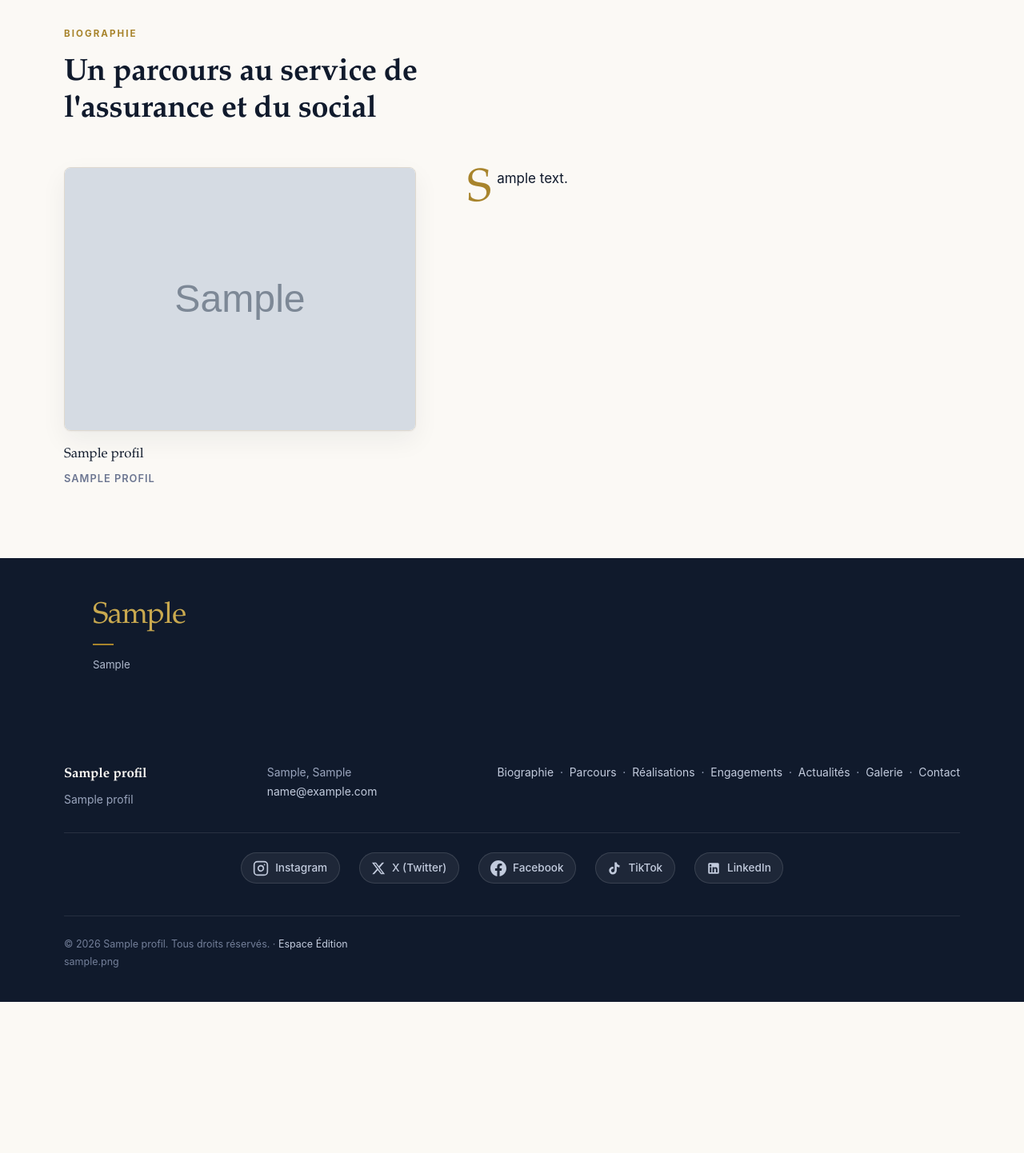
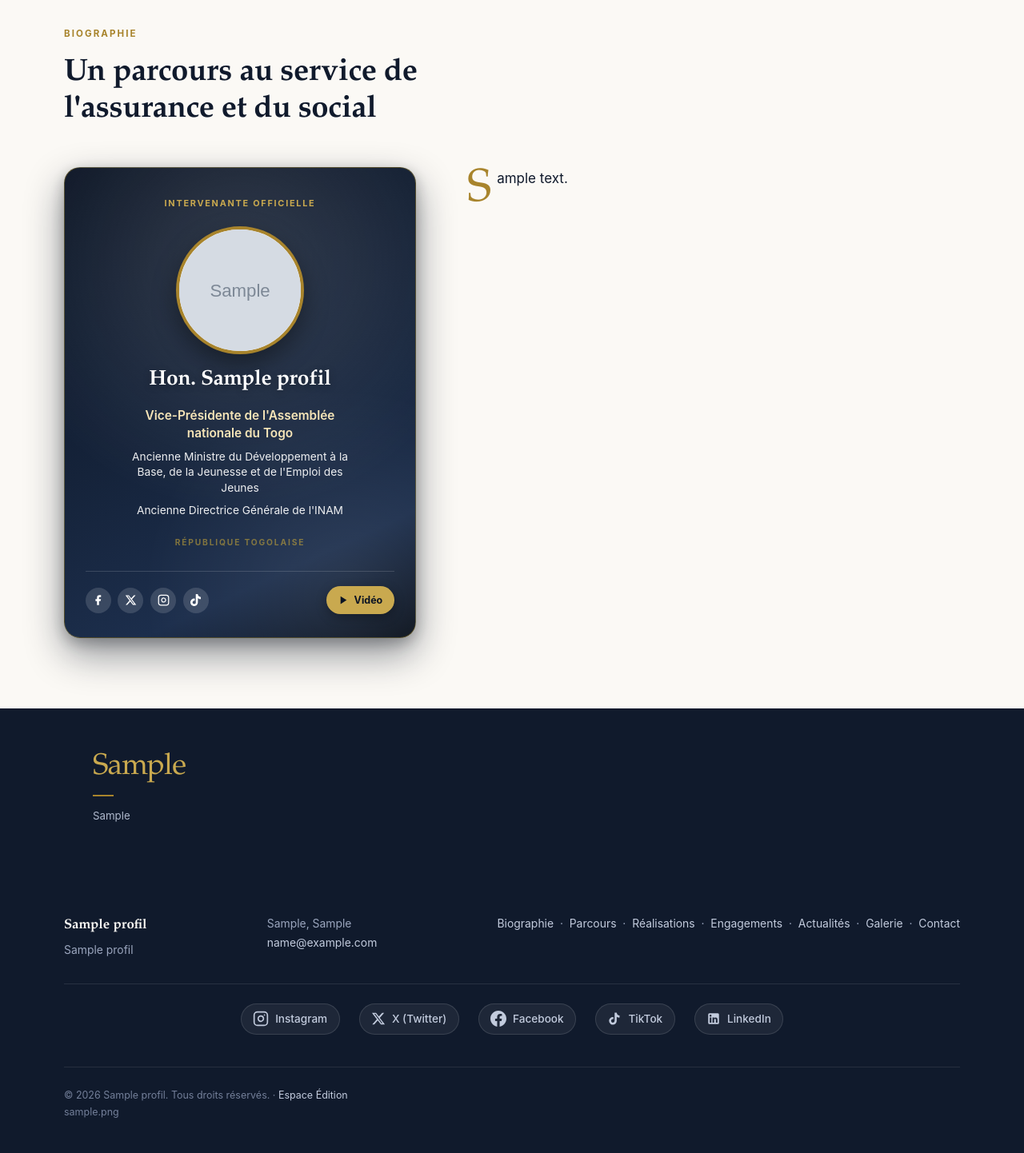
Before and after one commit to kokou-stm/portefolio-madame-myriam, a Django app: page /biographie/ in a window 1280 px wide. Shown: the part 132-1574 px from the top of the page at 80% size. Before the commit the page ends 1385 px from the top, so only its background shows below. Run offline with Django 5.2, Linux system fonts and the light colour scheme; tables that the repository leaves empty hold one stand-in row (values such as "Sample post"); grey boxes marked "Sample" are stand-in pictures.

Commit message:
feat: ajout des nouvelles images d'événements et mise à jour de la carte biographie

```diff
--- a/static/css/site.css
+++ b/static/css/site.css
@@ -348,7 +348,7 @@ img {
   /* La source recadrée porte sa propre marge blanche : on ancre en haut pour
      dégager le sommet du crâne de l'anneau. */
   object-fit: cover;
-  object-position: 50% 0%;
+  object-position: center top;
   background: var(--white);
 }
 
@@ -504,36 +504,158 @@ img {
   align-items: start;
 }
 
-.bio__portrait {
+.bio__speaker-card {
   position: sticky;
   top: 100px;
-}
-
-.bio__portrait img {
+  background: linear-gradient(155deg, #0b1424 0%, #15233a 50%, #1c2e4c 80%, #080f1a 100%);
+  border-radius: 20px;
+  padding: 2.2rem 1.6rem 1.8rem;
+  color: #ffffff;
+  text-align: center;
+  box-shadow: 0 20px 48px rgba(11, 20, 36, 0.45), 0 6px 18px rgba(0, 0, 0, 0.25);
+  border: 1px solid rgba(212, 175, 55, 0.35);
+  overflow: hidden;
+  display: flex;
+  flex-direction: column;
+  align-items: center;
+  gap: 1.1rem;
+}
+
+.bio__speaker-card::before {
+  content: "";
+  position: absolute;
+  inset: 0;
+  background:
+    radial-gradient(circle at 50% 20%, rgba(255, 255, 255, 0.14) 0%, transparent 60%),
+    radial-gradient(circle at 80% 90%, rgba(255, 255, 255, 0.08) 0%, transparent 40%);
+  pointer-events: none;
+}
+
+.speaker-card__eyebrow {
+  position: relative;
+  font-size: 0.68rem;
+  font-weight: 700;
+  letter-spacing: 0.16em;
+  text-transform: uppercase;
+  color: var(--gold-soft);
+  margin-bottom: 0.1rem;
+}
+
+.speaker-card__medallion {
+  position: relative;
+  width: 160px;
+  height: 160px;
+  border-radius: 50%;
+  border: 4px solid var(--gold);
+  box-shadow: 0 12px 30px rgba(0, 0, 0, 0.4), inset 0 0 0 2px rgba(255, 255, 255, 0.4);
+  overflow: hidden;
+  background: #ffffff;
+}
+
+.speaker-card__medallion img {
+  width: 100%;
+  height: 100%;
+  object-fit: cover;
+  object-position: center top;
   display: block;
+}
+
+.speaker-card__name {
+  position: relative;
+  font-family: var(--serif);
+  font-size: 1.65rem;
+  font-weight: 700;
+  line-height: 1.2;
+  color: #ffffff;
+  margin: 0;
+  text-shadow: 0 2px 10px rgba(0, 0, 0, 0.3);
+}
+
+.speaker-card__roles {
+  position: relative;
+  display: flex;
+  flex-direction: column;
+  gap: 0.55rem;
+  max-width: 290px;
+}
+
+.speaker-card__role {
+  margin: 0;
+  font-size: 0.86rem;
+  line-height: 1.42;
+  color: rgba(255, 255, 255, 0.92);
+}
+
+.speaker-card__role--primary {
+  font-weight: 600;
+  font-size: 0.96rem;
+  color: #f7e6b8;
+}
+
+.speaker-card__watermark {
+  position: relative;
+  font-size: 0.64rem;
+  font-weight: 700;
+  letter-spacing: 0.18em;
+  text-transform: uppercase;
+  color: rgba(212, 175, 55, 0.55);
+  margin-top: 0.2rem;
+}
+
+.speaker-card__footer {
+  position: relative;
   width: 100%;
-  border-radius: 8px;
-  border: 1px solid var(--line);
-  box-shadow: var(--shadow);
-  background: var(--white);
-}
-
-.bio__legende {
-  margin: 1rem 0 0;
-  font-family: var(--serif);
-  font-size: 1.05rem;
-  color: var(--ink);
-}
-
-.bio__legende span {
-  display: block;
-  font-family: var(--sans);
-  font-size: 0.8rem;
-  font-weight: 600;
-  letter-spacing: 0.08em;
-  text-transform: uppercase;
-  color: var(--muted);
-  margin-top: 0.25rem;
+  margin-top: 0.6rem;
+  padding-top: 1.1rem;
+  border-top: 1px solid rgba(255, 255, 255, 0.15);
+  display: flex;
+  align-items: center;
+  justify-content: space-between;
+  gap: 0.75rem;
+}
+
+.speaker-card__socials {
+  display: flex;
+  align-items: center;
+  gap: 0.55rem;
+}
+
+.speaker-card__socials a {
+  display: inline-flex;
+  align-items: center;
+  justify-content: center;
+  width: 32px;
+  height: 32px;
+  border-radius: 50%;
+  background: rgba(255, 255, 255, 0.14);
+  color: #ffffff;
+  transition: background 0.2s, transform 0.2s;
+  text-decoration: none;
+}
+
+.speaker-card__socials a:hover {
+  background: rgba(212, 175, 55, 0.35);
+  transform: translateY(-2px);
+}
+
+.speaker-card__badge-btn {
+  display: inline-flex;
+  align-items: center;
+  gap: 0.4rem;
+  padding: 0.45rem 0.95rem;
+  border-radius: 20px;
+  background: var(--gold-soft);
+  color: #0b1424;
+  font-size: 0.78rem;
+  font-weight: 700;
+  text-decoration: none;
+  box-shadow: 0 4px 14px rgba(0, 0, 0, 0.3);
+  transition: background 0.2s, transform 0.2s;
+}
+
+.speaker-card__badge-btn:hover {
+  background: #f5d475;
+  transform: scale(1.04);
 }
 
 .bio__texte p {
--- a/templates/cv/accueil.html
+++ b/templates/cv/accueil.html
@@ -12,7 +12,7 @@
       {% if profil.photo %}
         <img src="{{ profil.photo.url }}" alt="Portrait de {{ profil.nom }}">
       {% else %}
-        <img src="{% static 'img/myriam-dossou-medaillon.png' %}" alt="Portrait de {{ profil.nom }}">
+        <img src="{% static 'img/myriam-dossou.png' %}" alt="Portrait de {{ profil.nom }}">
       {% endif %}
     </div>
     <div class="hero__text">
--- a/templates/cv/biographie.html
+++ b/templates/cv/biographie.html
@@ -14,13 +14,58 @@
     </div>
 
     <div class="bio">
-      <div class="bio__portrait">
-        {% if profil.photo %}
-          <img src="{{ profil.photo.url }}" alt="Portrait de {{ profil.nom }}">
-        {% else %}
-          <img src="{% static 'img/myriam-dossou.png' %}" alt="Portrait de {{ profil.nom }}">
-        {% endif %}
-        <p class="bio__legende">{{ profil.nom }}<br><span>{{ profil.sous_titre }}</span></p>
+      <div class="bio__speaker-card">
+        <span class="speaker-card__eyebrow">INTERVENANTE OFFICIELLE</span>
+
+        <div class="speaker-card__medallion">
+          <img src="{% if profil.photo %}{{ profil.photo.url }}{% else %}{% static 'img/galerie/portrait-gouvernement.jpg' %}{% endif %}" alt="Portrait de {{ profil.nom }}">
+        </div>
+
+        <h3 class="speaker-card__name">Hon. {{ profil.nom }}</h3>
+
+        <div class="speaker-card__roles">
+          <p class="speaker-card__role speaker-card__role--primary">
+            Vice-Présidente de l'Assemblée nationale du Togo
+          </p>
+          <p class="speaker-card__role">
+            Ancienne Ministre du Développement à la Base, de la Jeunesse et de l'Emploi des Jeunes
+          </p>
+          <p class="speaker-card__role">
+            Ancienne Directrice Générale de l'INAM
+          </p>
+        </div>
+
+        <span class="speaker-card__watermark">RÉPUBLIQUE TOGOLAISE</span>
+
+        <div class="speaker-card__footer">
+          <div class="speaker-card__socials">
+            {% if profil.facebook %}
+              <a href="{{ profil.facebook }}" target="_blank" rel="noopener noreferrer" title="Facebook">
+                <svg viewBox="0 0 24 24" width="15" height="15" fill="currentColor"><path d="M18 2h-3a5 5 0 0 0-5 5v3H7v4h3v8h4v-8h3l1-4h-4V7a1 1 0 0 1 1-1h3z"></path></svg>
+              </a>
+            {% endif %}
+            {% if profil.twitter %}
+              <a href="{{ profil.twitter }}" target="_blank" rel="noopener noreferrer" title="X / Twitter">
+                <svg viewBox="0 0 24 24" width="15" height="15" fill="currentColor"><path d="M18.244 2.25h3.308l-7.227 8.26 8.502 11.24H16.17l-5.214-6.817L4.99 21.75H1.68l7.73-8.835L1.254 2.25H8.08l4.713 6.231zm-1.161 17.52h1.833L7.084 4.126H5.117z"></path></svg>
+              </a>
+            {% endif %}
+            {% if profil.instagram %}
+              <a href="{{ profil.instagram }}" target="_blank" rel="noopener noreferrer" title="Instagram">
+                <svg viewBox="0 0 24 24" width="15" height="15" fill="none" stroke="currentColor" stroke-width="2"><rect x="2" y="2" width="20" height="20" rx="5" ry="5"></rect><path d="M16 11.37A4 4 0 1 1 12.63 8 4 4 0 0 1 16 11.37z"></path><line x1="17.5" y1="6.5" x2="17.51" y2="6.5"></line></svg>
+              </a>
+            {% endif %}
+            {% if profil.tiktok %}
+              <a href="{{ profil.tiktok }}" target="_blank" rel="noopener noreferrer" title="TikTok">
+                <svg viewBox="0 0 24 24" width="15" height="15" fill="currentColor"><path d="M12.525.02c1.31-.02 2.61-.01 3.91-.02.08 1.53.63 3.09 1.75 4.17 1.12 1.11 2.7 1.62 4.24 1.79v4.03c-1.44-.05-2.89-.35-4.2-.97-.57-.26-1.1-.59-1.62-.93-.01 2.92.01 5.84-.02 8.75-.08 1.4-.54 2.79-1.35 3.94-1.31 1.92-3.58 3.17-5.91 3.21-1.43.08-2.86-.31-4.08-1.03-2.02-1.19-3.44-3.37-3.65-5.71-.02-.5-.03-1-.01-1.49.18-1.9 1.12-3.72 2.58-4.96 1.66-1.44 3.98-2.13 6.15-1.72.02 1.48-.04 2.96-.04 4.44-.99-.32-2.15-.23-3.02.37-.82.56-1.36 1.48-1.4 2.47-.04 1.14.47 2.27 1.34 2.93.9.7 2.14.86 3.19.46 1.01-.38 1.76-1.28 1.94-2.33.08-1.18.04-2.36.04-3.55V.02z"></path></svg>
+              </a>
+            {% endif %}
+          </div>
+
+          <a href="{% url 'galerie' %}" class="speaker-card__badge-btn">
+            <svg viewBox="0 0 24 24" width="13" height="13" fill="currentColor"><polygon points="5 3 19 12 5 21 5 3"></polygon></svg>
+            Vidéo
+          </a>
+        </div>
       </div>
       <div class="bio__texte">
         {% if profil.biographie %}
```
Also changed, not shown: cv/management/commands/charger_cv.py (+41 -21 lines), cv/management/commands/charger_realisations.py (+44 -106 lines), image copy 2.png (added), image copy 3.png (added), image copy.png (added), image.png (added), static/img/evenements/extension-amu.png (added), static/img/evenements/leadership-africain.png (added), static/img/evenements/these-professionnelle.png (added), 1 other file.
